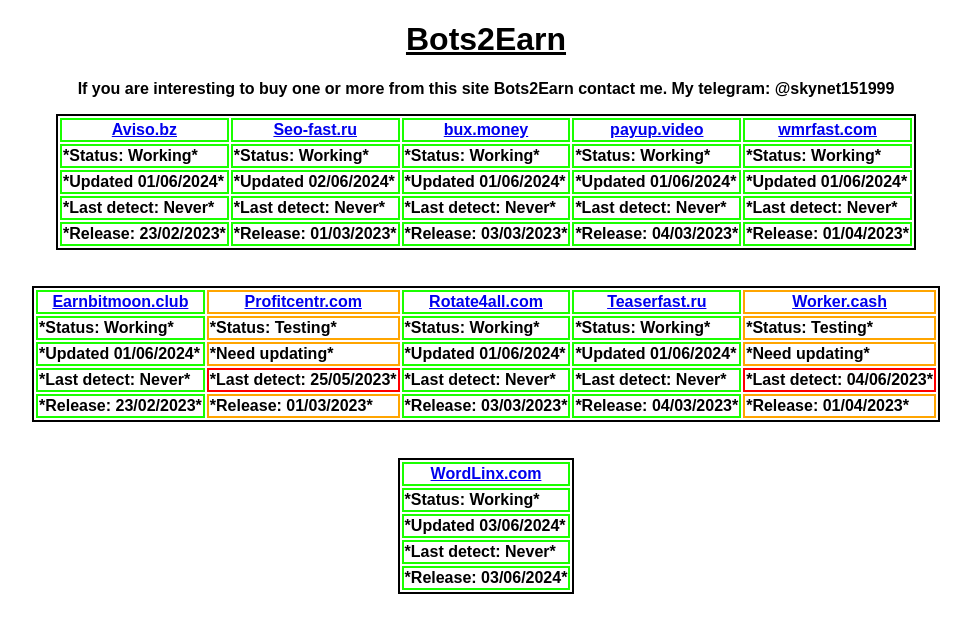
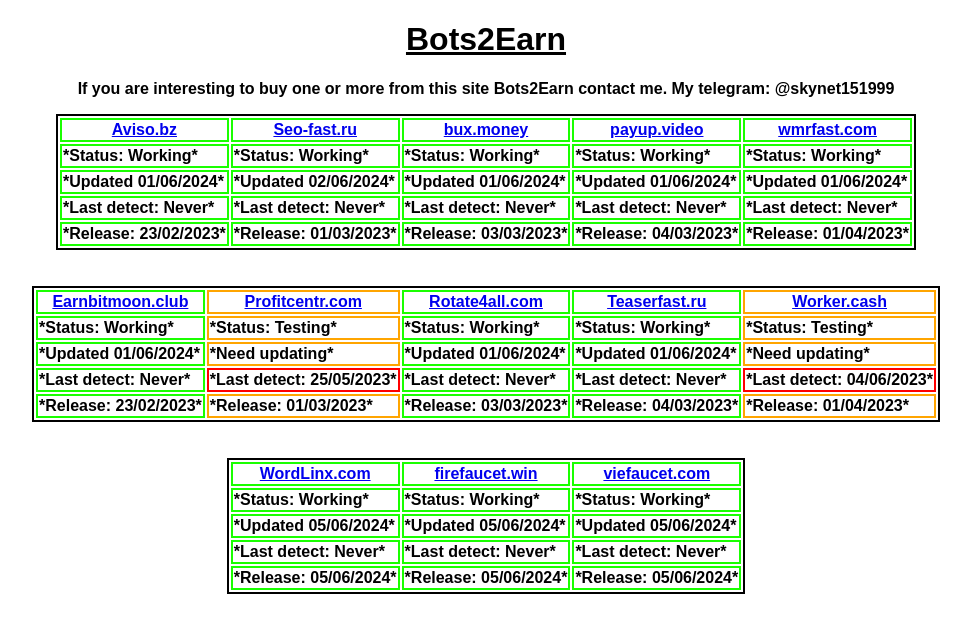
Before and after one commit to skynet19999/Bots2Earn, a plain HTML site: page index.html in a window 1280 px wide. Shown: the whole page, without its empty margins (154-1125 px from the left). Drawn offline with Linux system fonts and the light colour scheme.

Commit message:
Update index.html

```diff
--- a/index.html
+++ b/index.html
@@ -110,26 +110,36 @@
         <thead>
           <tr>
             <th style="border: 2px solid rgb(26, 255, 0);"><a href="https://wordlinx.com/892189" target="_blank">WordLinx.com</a></th>
+            <th style="border: 2px solid rgb(26, 255, 0);"><a href="https://firefaucet.win/ref/1188223" target="_blank">firefaucet.win</a></th>
+            <th style="border: 2px solid rgb(26, 255, 0);"><a href="https://viefaucet.com?r=6542d4fbb9811467cf62a63a" target="_blank">viefaucet.com</a></th>
           </tr>
         </thead>
         <tbody>
           <tr>
             <td style="border: 2px solid rgb(26, 255, 0);"><b>*Status: Working*</b></td>
+            <td style="border: 2px solid rgb(26, 255, 0);"><b>*Status: Working*</b></td>
+            <td style="border: 2px solid rgb(26, 255, 0);"><b>*Status: Working*</b></td>
           </tr>
         </tbody>
         <tbody>
             <tr>
-              <td style="border: 2px solid rgb(26, 255, 0);"><b>*Updated 03/06/2024*</b></td>
+              <td style="border: 2px solid rgb(26, 255, 0);"><b>*Updated 05/06/2024*</b></td>
+              <td style="border: 2px solid rgb(26, 255, 0);"><b>*Updated 05/06/2024*</b></td>
+              <td style="border: 2px solid rgb(26, 255, 0);"><b>*Updated 05/06/2024*</b></td>
             </tr>
           </tbody>
           <tbody>
             <tr>
               <td style="border: 2px solid rgb(26, 255, 0);"><b>*Last detect: Never*</b></td>
+              <td style="border: 2px solid rgb(26, 255, 0);"><b>*Last detect: Never*</b></td>
+              <td style="border: 2px solid rgb(26, 255, 0);"><b>*Last detect: Never*</b></td>
             </tr>
           </tbody>
           <tbody>
             <tr>
-              <td style="border: 2px solid rgb(26, 255, 0);"><b>*Release: 03/06/2024*</b></td>
+              <td style="border: 2px solid rgb(26, 255, 0);"><b>*Release: 05/06/2024*</b></td>
+              <td style="border: 2px solid rgb(26, 255, 0);"><b>*Release: 05/06/2024*</b></td>
+              <td style="border: 2px solid rgb(26, 255, 0);"><b>*Release: 05/06/2024*</b></td>
             </tr>
           </tbody>
       </table>
```
